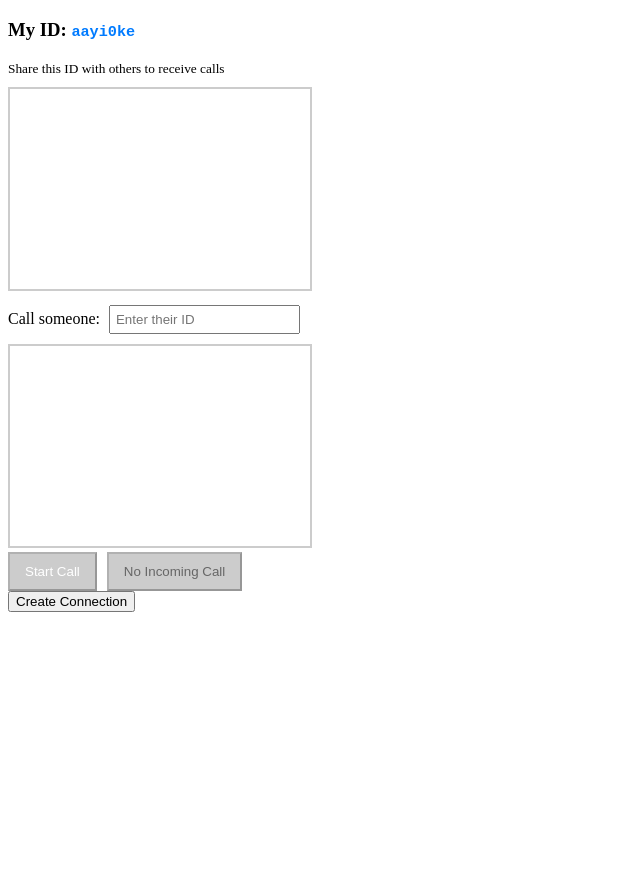
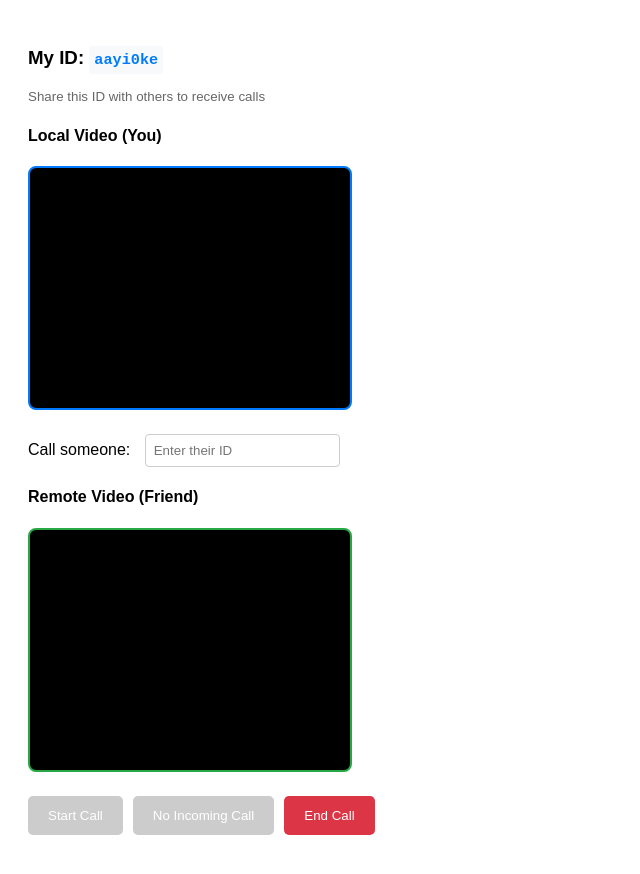
Before and after one commit to Hymanshu-jha/webrtc, a React (Vite) app in the folder frontend/: page / in a window 1280 px wide. Shown: the top 874 px of the page, without its empty margins (0-640 px from the left). Before the commit the page ends 800 px from the top, so only its background shows below. Built offline with nearby package versions, Linux system fonts and the light colour scheme; no server answers.

Commit message:
STUN servers added , Remote ID handling , WebSocket state checking

```diff
--- a/frontend/src/App.jsx
+++ b/frontend/src/App.jsx
@@ -8,6 +8,7 @@ function App() {
   const [myId] = useState(() => Math.random().toString(36).substring(2, 9));
   const [remoteId, setRemoteId] = useState('');
   const [connectedRemoteId, setConnectedRemoteId] = useState(null);
+  const [connectionStatus, setConnectionStatus] = useState('disconnected');
 
   const socketRef = useRef(null);
   const remoteIdRef = useRef(null);
@@ -17,17 +18,49 @@ function App() {
 
   const BACKEND_URL = 'wss://webrtc-du7f.onrender.com';
 
+  // Create peer connection with proper configuration
+  const createPeerConnection = () => {
+    const configuration = {
+      iceServers: [
+        { urls: 'stun:stun.l.google.com:19302' },
+        { urls: 'stun:stun1.l.google.com:19302' }
+      ]
+    };
+
+    const pc = new RTCPeerConnection(configuration);
+
+    // Handle connection state changes
+    pc.onconnectionstatechange = () => {
+      console.log('Connection state:', pc.connectionState);
+      setConnectionStatus(pc.connectionState);
+    };
+
+    // Handle ICE connection state changes
+    pc.oniceconnectionstatechange = () => {
+      console.log('ICE connection state:', pc.iceConnectionState);
+    };
+
+    return pc;
+  };
+
   // Separate function to handle creating offer
   const createOfferHandler = async () => {
     try {
+      console.log('Creating offer to:', remoteId);
+
+      // Set the target remote ID
+      remoteIdRef.current = remoteId;
+      setConnectedRemoteId(remoteId);
+
       // Create RTCPeerConnection if it doesn't exist
       if (!peerConnectionRef.current) {
-        peerConnectionRef.current = new RTCPeerConnection();
+        peerConnectionRef.current = createPeerConnection();
       }
 
       // Setup ICE candidate handling
       peerConnectionRef.current.onicecandidate = (event) => {
-        if (event.candidate) {
+        if (event.candidate && socketRef.current?.readyState === WebSocket.OPEN) {
+          console.log('Sending ICE candidate');
           socketRef.current.send(JSON.stringify({
             type: 'ice',
             candidate: event.candidate,
@@ -38,8 +71,14 @@ function App() {
       };
 
       // Get user media
-      const stream = await navigator.mediaDevices.getUserMedia({ video: true, audio: true });
+      const stream = await navigator.mediaDevices.getUserMedia({
+        video: { width: 640, height: 480 },
+        audio: true
+      });
+
+      if (localVideoRef.current) {
         localVideoRef.current.srcObject = stream;
+      }
 
       // Add local stream to peer connection
       stream.getTracks().forEach(track => {
@@ -48,40 +87,52 @@ function App() {
 
       // Setup remote stream handling
       peerConnectionRef.current.ontrack = (event) => {
+        console.log('Received remote stream');
+        if (remoteVideoRef.current && event.streams[0]) {
           remoteVideoRef.current.srcObject = event.streams[0];
+        }
       };
 
       // Create offer
-      const offer = await peerConnectionRef.current.createOffer();
+      const offer = await peerConnectionRef.current.createOffer({
+        offerToReceiveAudio: true,
+        offerToReceiveVideo: true
+      });
 
       // Set local description
       await peerConnectionRef.current.setLocalDescription(offer);
 
       // Send offer
+      if (socketRef.current?.readyState === WebSocket.OPEN) {
         socketRef.current.send(JSON.stringify({
           type: 'offer',
           offer: offer,
           to: remoteIdRef.current,
           from: myId
         }));
+        console.log('Offer created and sent');
+      }
 
-      console.log('Offer created and sent');
     } catch (error) {
       console.error('Error creating offer:', error);
+      alert('Error starting call: ' + error.message);
     }
   };
 
   // Separate function to handle creating answer
   const createAnswerHandler = async (receivedOffer) => {
     try {
+      console.log('Creating answer for offer from:', remoteIdRef.current);
+
       // Create RTCPeerConnection if it doesn't exist
       if (!peerConnectionRef.current) {
-        peerConnectionRef.current = new RTCPeerConnection();
+        peerConnectionRef.current = createPeerConnection();
       }
 
       // Setup ICE candidate handling
       peerConnectionRef.current.onicecandidate = (event) => {
-        if (event.candidate) {
+        if (event.candidate && socketRef.current?.readyState === WebSocket.OPEN) {
+          console.log('Sending ICE candidate');
           socketRef.current.send(JSON.stringify({
             type: 'ice',
             candidate: event.candidate,
@@ -92,8 +143,14 @@ function App() {
       };
 
       // Get user media
-      const stream = await navigator.mediaDevices.getUserMedia({ video: true, audio: true });
+      const stream = await navigator.mediaDevices.getUserMedia({
+        video: { width: 640, height: 480 },
+        audio: true
+      });
+
+      if (localVideoRef.current) {
         localVideoRef.current.srcObject = stream;
+      }
 
       // Add local stream to peer connection
       stream.getTracks().forEach(track => {
@@ -102,11 +159,14 @@ function App() {
 
       // Setup remote stream handling
       peerConnectionRef.current.ontrack = (event) => {
+        console.log('Received remote stream');
+        if (remoteVideoRef.current && event.streams[0]) {
           remoteVideoRef.current.srcObject = event.streams[0];
+        }
       };
 
       // Set remote description
-      await peerConnectionRef.current.setRemoteDescription(receivedOffer);
+      await peerConnectionRef.current.setRemoteDescription(new RTCSessionDescription(receivedOffer));
 
       // Create answer
       const answer = await peerConnectionRef.current.createAnswer();
@@ -115,74 +175,108 @@ function App() {
       await peerConnectionRef.current.setLocalDescription(answer);
 
       // Send answer
+      if (socketRef.current?.readyState === WebSocket.OPEN) {
         socketRef.current.send(JSON.stringify({
           type: 'answer',
           answer: answer,
           to: remoteIdRef.current,
           from: myId
         }));
+        console.log('Answer created and sent');
+      }
 
-      console.log('Answer created and sent');
     } catch (error) {
       console.error('Error creating answer:', error);
+      alert('Error answering call: ' + error.message);
     }
   };
 
   useEffect(() => {
+    const connectWebSocket = () => {
       socketRef.current = new WebSocket(BACKEND_URL);
 
       socketRef.current.onopen = () => {
-      console.log(`client with id ${myId} connected`);
+        console.log(`Client with id ${myId} connected to WebSocket`);
       };
 
       socketRef.current.onmessage = async (msg) => {
+        try {
           const data = JSON.parse(msg.data);
+          console.log('Received message:', data);
 
           if (!data) {
-        console.log('no data');
+            console.log('No data received');
             return;
           }
 
-      // Only set remoteId from incoming messages if we're not the caller
-      if (!connectedRemoteId) {
-        remoteIdRef.current = data?.from;
-        setConnectedRemoteId(data?.from);
-      }
+          // Handle different message types
+          if (data.type === 'offer') {
+            console.log('Received offer from:', data.from);
+            // Set the remote ID from the caller
+            remoteIdRef.current = data.from;
+            setConnectedRemoteId(data.from);
 
-      if (data?.type === 'offer') {
             // Store incoming offer and show answer button
             setIncomingOffer(data.offer);
             setAnswerButton(true);
-        console.log('Incoming call received');
 
           } else if (data.type === 'answer') {
+            console.log('Received answer from:', data.from);
             // Handle incoming answer
             if (peerConnectionRef.current) {
-          await peerConnectionRef.current.setRemoteDescription(data.answer);
+              await peerConnectionRef.current.setRemoteDescription(new RTCSessionDescription(data.answer));
               console.log('Answer received and set');
             }
 
           } else if (data.type === 'ice') {
+            console.log('Received ICE candidate from:', data.from);
             // Handle ICE candidates
-        if (peerConnectionRef.current) {
-          await peerConnectionRef.current.addIceCandidate(data.candidate);
+            if (peerConnectionRef.current && data.candidate) {
+              try {
+                await peerConnectionRef.current.addIceCandidate(new RTCIceCandidate(data.candidate));
                 console.log('ICE candidate added');
+              } catch (error) {
+                console.error('Error adding ICE candidate:', error);
               }
             }
+          }
+        } catch (error) {
+          console.error('Error processing message:', error);
+        }
       };
+
+      socketRef.current.onerror = (error) => {
+        console.error('WebSocket error:', error);
+      };
+
+      socketRef.current.onclose = () => {
+        console.log('WebSocket connection closed');
+        // Attempt to reconnect after 3 seconds
+        setTimeout(connectWebSocket, 3000);
+      };
+    };
+
+    connectWebSocket();
 
     return () => {
       if (socketRef.current) {
         socketRef.current.close();
       }
+      if (peerConnectionRef.current) {
+        peerConnectionRef.current.close();
+      }
     };
   }, [myId]);
 
-  // Button handlers - now just call the separate functions
+  // Button handlers
   const handleStartCall = async (e) => {
     e.preventDefault();
     if (!remoteId.trim()) {
       alert('Please enter a Remote ID to call');
+      return;
+    }
+    if (socketRef.current?.readyState !== WebSocket.OPEN) {
+      alert('WebSocket connection is not open');
       return;
     }
     await createOfferHandler();
@@ -199,86 +293,162 @@ function App() {
     }
   };
 
-
-
-  const handleConnection = (e) => {
-    e.preventDefault();
-
-     if (!peerConnectionRef.current) {
-        peerConnectionRef.current = new RTCPeerConnection();
+  const handleEndCall = () => {
+    if (peerConnectionRef.current) {
+      peerConnectionRef.current.close();
+      peerConnectionRef.current = null;
     }
 
-
+    // Stop local video stream
+    if (localVideoRef.current?.srcObject) {
+      const tracks = localVideoRef.current.srcObject.getTracks();
+      tracks.forEach(track => track.stop());
+      localVideoRef.current.srcObject = null;
     }
 
+    // Clear remote video
+    if (remoteVideoRef.current) {
+      remoteVideoRef.current.srcObject = null;
+    }
+
+    // Reset state
+    setConnectedRemoteId(null);
+    setIncomingOffer(null);
+    setAnswerButton(false);
+    setConnectionStatus('disconnected');
+    remoteIdRef.current = null;
+  };
+
   return (
-    <>
+    <div style={{ padding: '20px', fontFamily: 'Arial, sans-serif' }}>
       <div style={{margin: '10px 0'}}>
-        <h3>My ID: <span style={{color: '#007bff', fontFamily: 'monospace'}}>{myId}</span></h3>
-        <small>Share this ID with others to receive calls</small>
+        <h3>My ID: <span style={{color: '#007bff', fontFamily: 'monospace', backgroundColor: '#f8f9fa', padding: '5px', borderRadius: '3px'}}>{myId}</span></h3>
+        <small style={{color: '#666'}}>Share this ID with others to receive calls</small>
       </div>
 
-      <video ref={localVideoRef} autoPlay muted style={{width: '300px', height: '200px', border: '2px solid #ccc'}}>You</video>
+      <div style={{margin: '20px 0'}}>
+        <h4>Local Video (You)</h4>
+        <video
+          ref={localVideoRef}
+          autoPlay
+          muted
+          playsInline
+          style={{
+            width: '320px',
+            height: '240px',
+            border: '2px solid #007bff',
+            borderRadius: '8px',
+            backgroundColor: '#000'
+          }}
+        />
+      </div>
 
-      <div style={{margin: '10px 0'}}>
+      <div style={{margin: '20px 0'}}>
         <label>Call someone: </label>
         <input
           value={remoteId}
           onChange={(e) => setRemoteId(e.target.value)}
           placeholder="Enter their ID"
-          style={{padding: '5px', marginLeft: '5px'}}
+          style={{
+            padding: '8px',
+            marginLeft: '10px',
+            border: '1px solid #ccc',
+            borderRadius: '4px'
+          }}
         />
         {connectedRemoteId && (
-          <div style={{color: '#28a745', fontSize: '12px'}}>
-            Connected to: {connectedRemoteId}
+          <div style={{color: '#28a745', fontSize: '14px', marginTop: '5px'}}>
+            Connected to: <strong>{connectedRemoteId}</strong> | Status: <strong>{connectionStatus}</strong>
           </div>
         )}
       </div>
 
-      <video ref={remoteVideoRef} autoPlay style={{width: '300px', height: '200px', border: '2px solid #ccc'}}>Friend</video>
+      <div style={{margin: '20px 0'}}>
+        <h4>Remote Video (Friend)</h4>
+        <video
+          ref={remoteVideoRef}
+          autoPlay
+          playsInline
+          style={{
+            width: '320px',
+            height: '240px',
+            border: '2px solid #28a745',
+            borderRadius: '8px',
+            backgroundColor: '#000'
+          }}
+        />
+      </div>
 
-      <div>
+      <div style={{margin: '20px 0'}}>
         <button
           onClick={handleStartCall}
-          disabled={!remoteId.trim()}
+          disabled={!remoteId.trim() || connectionStatus === 'connected'}
           style={{
-            backgroundColor: remoteId.trim() ? '#007bff' : '#ccc',
+            backgroundColor: (!remoteId.trim() || connectionStatus === 'connected') ? '#ccc' : '#007bff',
             color: 'white',
-            padding: '10px 15px',
-            marginRight: '10px'
+            padding: '12px 20px',
+            marginRight: '10px',
+            border: 'none',
+            borderRadius: '5px',
+            cursor: (!remoteId.trim() || connectionStatus === 'connected') ? 'not-allowed' : 'pointer'
           }}
         >
           Start Call
         </button>
+
         <button
           onClick={handleAnswerCall}
           disabled={!answerButton}
           style={{
-            backgroundColor: answerButton ? '#4CAF50' : '#ccc',
-            color: answerButton ? 'white' : '#666',
-            padding: '10px 15px'
+            backgroundColor: answerButton ? '#28a745' : '#ccc',
+            color: 'white',
+            padding: '12px 20px',
+            marginRight: '10px',
+            border: 'none',
+            borderRadius: '5px',
+            cursor: answerButton ? 'pointer' : 'not-allowed'
           }}
         >
           {answerButton ? 'Answer Call' : 'No Incoming Call'}
+        </button>
+
+        <button
+          onClick={handleEndCall}
+          style={{
+            backgroundColor: '#dc3545',
+            color: 'white',
+            padding: '12px 20px',
+            border: 'none',
+            borderRadius: '5px',
+            cursor: 'pointer'
+          }}
+        >
+          End Call
         </button>
       </div>
 
       {incomingOffer && (
         <div style={{
-          backgroundColor: '#f0f8ff',
-          padding: '10px',
-          margin: '10px 0',
+          backgroundColor: '#e7f3ff',
+          padding: '15px',
+          margin: '15px 0',
           border: '2px solid #007bff',
-          borderRadius: '5px'
+          borderRadius: '8px',
+          animation: 'pulse 1s infinite'
         }}>
-          <h3>📞 Incoming Call from {connectedRemoteId}</h3>
-          <p>Someone wants to video call you!</p>
+          <h3 style={{margin: '0 0 10px 0'}}>📞 Incoming Call from {connectedRemoteId}</h3>
+          <p style={{margin: '0'}}>Someone wants to video call you!</p>
         </div>
       )}
 
-
-       <button onClick={handleConnection}>Create Connection</button>
-    </>
+      <style>{`
+        @keyframes pulse {
+          0% { opacity: 1; }
+          50% { opacity: 0.7; }
+          100% { opacity: 1; }
+        }
+      `}</style>
+    </div>
   );
 }
 
```
Lines whose indentation alone changed are shown as unchanged.
